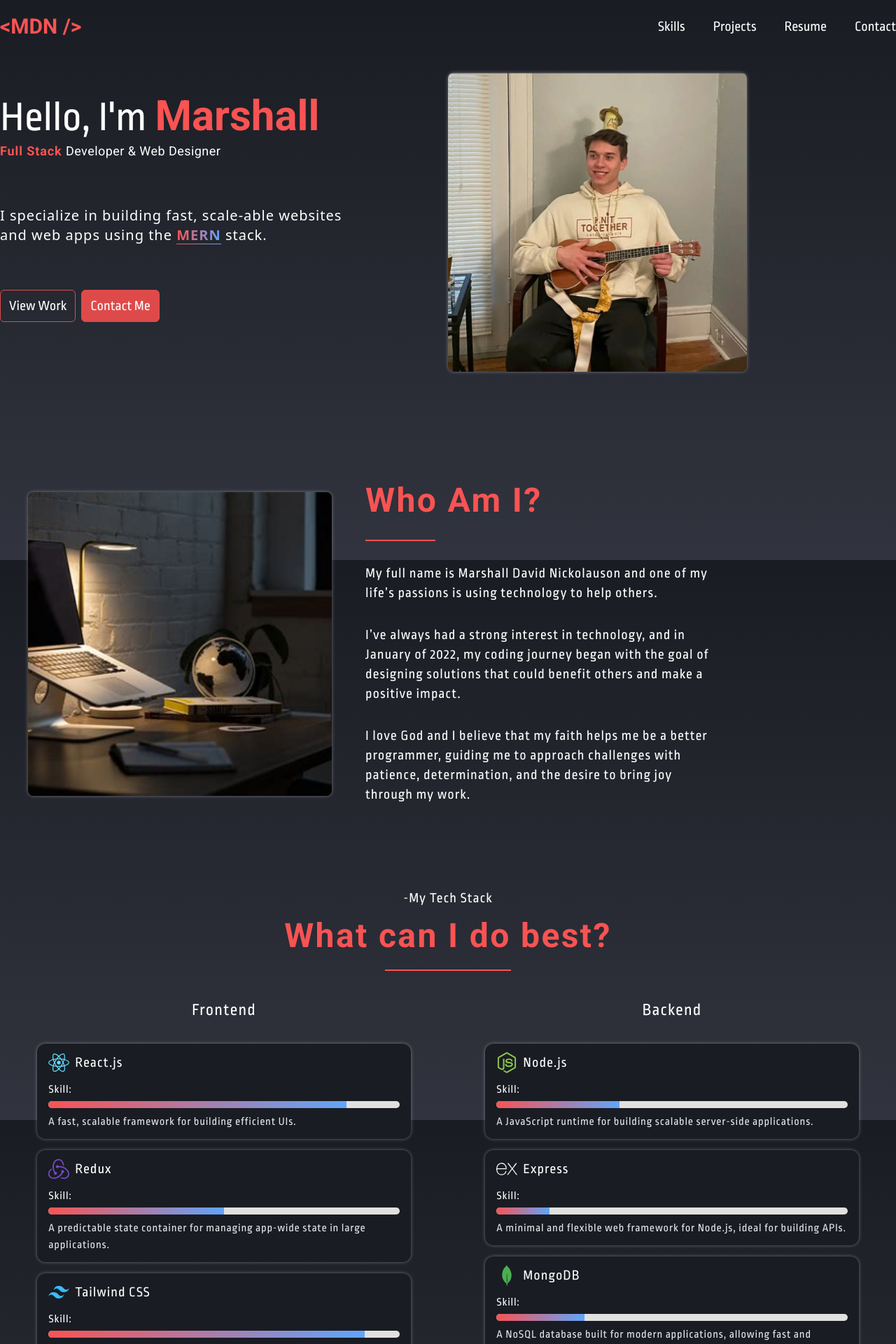
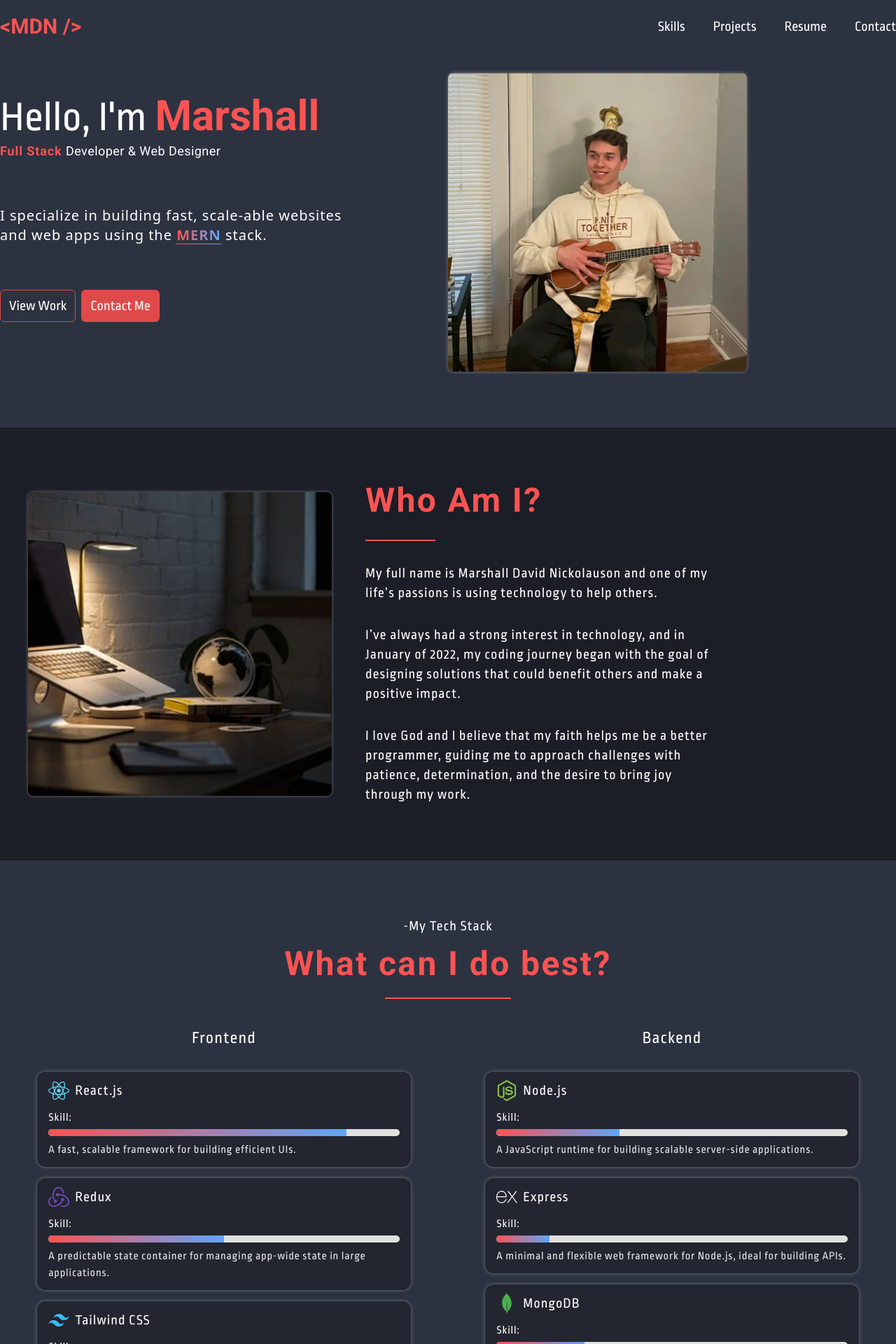
Before and after one commit to MarshallNickolauson/portfolio-website, a React (Vite) app: page / in a window 1280 px wide. Shown: the top 1920 px of the page at 70% size. Built offline with nearby package versions, Linux system fonts and the light colour scheme.

Commit message:
updated: styling

```diff
--- a/src/components/AboutSection.jsx
+++ b/src/components/AboutSection.jsx
@@ -11,9 +11,10 @@
     }
 
     return (
-        <div className='container mx-auto mt-20 md:mt-40' id='about'>
+        <div className='bg-darkGrayBackground'>
+            <div className='container mx-auto py-20 mt-10 lg:mt-20' id='about'>
                 <div ref={divRef} className="flex flex-col-reverse
-             md:flex-row items-center">
+             lg:flex-row items-center">
                     <div className={`flex-shrink-0 ${hasBeenViewed ? 'fade-in-left' : 'opacity-0'}`}>
                         <img
                             src={pic}
@@ -21,14 +22,15 @@
                             className='w-11/12 max-w-full aspect-square object-cover mx-auto rounded-lg float-right white-shadow hover:cursor-pointer'
                         />
                     </div>
-                <div className={`flex-1 text-center md:text-left md:ml-12 ${hasBeenViewed ? 'fade-in-right' : 'opacity-0'}`}>
+                    <div className={`flex-1 text-center lg:text-left lg:ml-12 ${hasBeenViewed ? 'fade-in-right' : 'opacity-0'}`}>
                         <div className='space-y-8'>
                             <h1 className="text-mainOrange text-5xl font-roboto font-bold tracking-wider">Who Am I?</h1>
-                        <span className="block w-[100px] h-[2px] bg-mainOrange mx-auto md:mx-0"></span>
-                        <div className='space-y-8 max-w-full w-11/12 mx-auto md:mx-0 md:w-8/12 pb-8 md:pb-0'>
+                            <span className="block w-[100px] h-[2px] bg-mainOrange mx-auto lg:mx-0"></span>
+                            <div className='space-y-8 max-w-full w-11/12 mx-auto lg:mx-0 lg:w-8/12 pb-8 lg:pb-0'>
                                 <p className="font-ropa text-white tracking-wider text-xl">My full name is Marshall David Nickolauson and one of my life’s passions is using technology to help others.</p>
                                 <p className="font-ropa text-white tracking-wider text-xl">I’ve always had a strong interest in technology, and in January of 2022, my coding journey began with the goal of designing solutions that could benefit others and make a positive impact.</p>
                                 <p className="font-ropa text-white tracking-wider text-xl">I love God and I believe that my faith helps me be a better programmer, guiding me to approach challenges with patience, determination, and the desire to bring joy through my work.</p>
+                            </div>
                         </div>
                     </div>
                 </div>
--- a/src/components/SkillsSection.jsx
+++ b/src/components/SkillsSection.jsx
@@ -83,7 +83,7 @@
 
     return (
         <div id='skills'>
-            <div className='container mx-auto mt-10 md:mt-20 py-10'>
+            <div className='container mx-auto mt-10 py-10'>
                 <div ref={divRef} className={`flex flex-col justify-center items-center ${hasBeenViewed ? 'fade-in-bottom' : ''}`}>
                     <p className='font-ropa text-white tracking-wider text-xl'>-My Tech Stack</p>
                     <h1 className='mt-4 text-mainOrange text-5xl font-roboto font-bold tracking-wider'>What can I do best?</h1>
--- a/src/index.css
+++ b/src/index.css
@@ -12,7 +12,8 @@
 }
 
 body {
-    background: linear-gradient(to bottom, #1A1C23, #31343E);
+    background: #2d3240;
+    /* background: linear-gradient(to bottom, #2b303d, #3f4756); */
     background-repeat: no-repeat;
     background-attachment: fixed;
     background-size: cover;
--- a/tailwind.config.js
+++ b/tailwind.config.js
@@ -8,8 +8,8 @@
     extend: {
       colors: {
         mainGray: '#31343E',
-        mainGrayDark: '#1A1C23',
-        darkGrayBackground: '#252830',
+        mainGrayDark: '#232630',
+        darkGrayBackground: '#1b1e26',
         mainOrange: '#F95353',
         mainOrangeDark: '#DE4A4A',
       },
```
Lines whose indentation alone changed are shown as unchanged.
